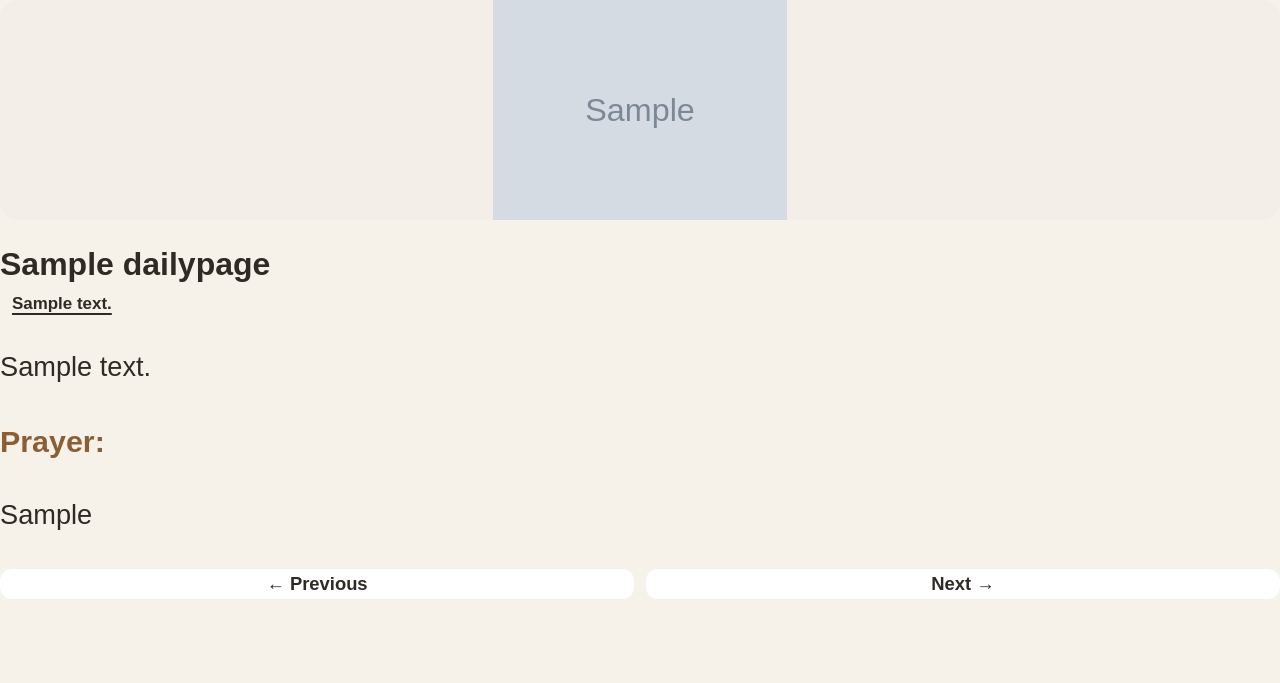
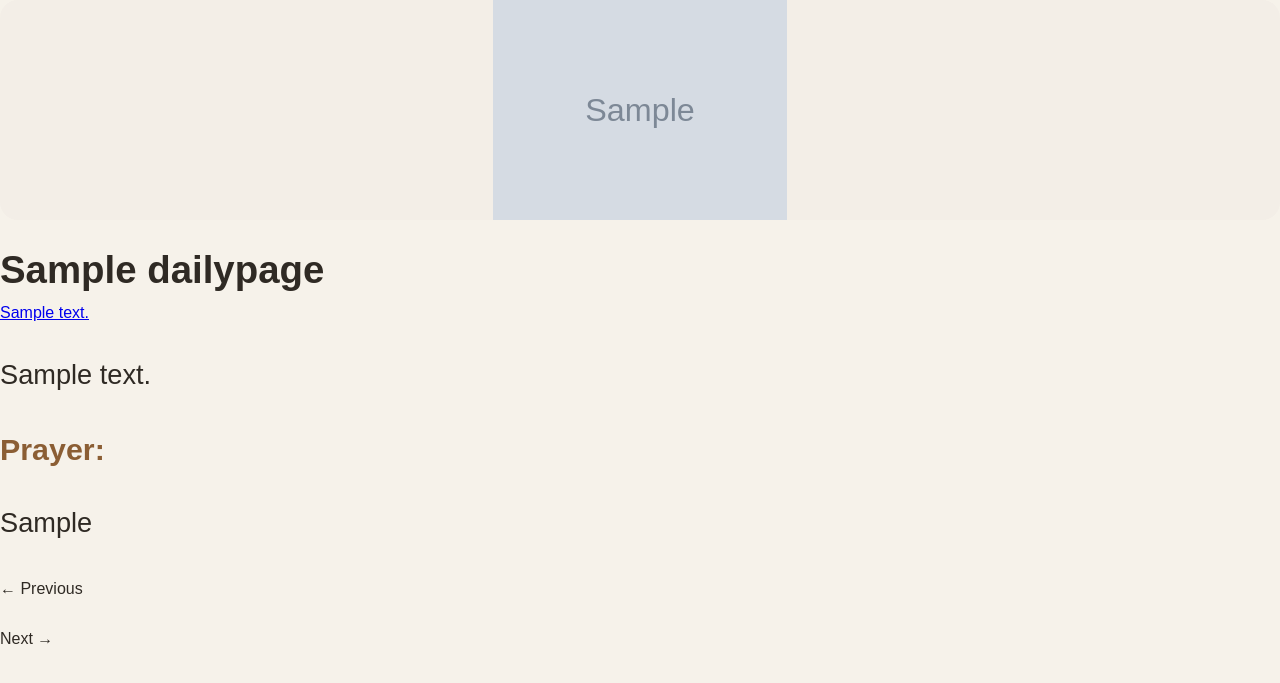
Before and after one commit to johnchen008/devotional2026, a Django app: page / in a window 1280 px wide. Shown: the top 683 px of the page. Run offline with Django 4.2, Linux system fonts and the light colour scheme; tables that the repository leaves empty hold one stand-in row (values such as "Sample post"); grey boxes marked "Sample" are stand-in pictures.

Commit message:
update template

```diff
--- a/static/css/site.css
+++ b/static/css/site.css
@@ -33,7 +33,7 @@ body {
 }
 
 .page-title {
-    font-size: 2rem;
+    font-size: 2.4rem;
     font-weight: 700;
     margin-bottom: 10px;
     line-height: 1.25;
@@ -45,37 +45,13 @@ body {
     margin-bottom: 24px;
 }
 
-.reading-links a {
-    font-weight: bold;
-}
 
-.reading-links a {
-    color: var(--accent);
-    text-decoration: underline;
-    text-underline-offset: 4px;
-    text-decoration-thickness: 1.5px;
-}
 
 .reading-links {
-    display: flex;
-    flex-wrap: wrap;
-    gap: 10px;
-    margin-bottom: 6px;
+    color: #8b5e34;
+    text-decoration: underline;
+    margin-right: 0.2em;
 }
-
-.reading-links a {
-
-    padding: 0px 12px;
-    font-size: 1.06rem;
-
-}
-
-.reading-links a:hover {
-    text-decoration: underline;
-
-
-}
-
 
 .section-label {
     font-size: 1.9rem;
@@ -91,32 +67,32 @@ body {
     line-height: 1.9;
     text-align: left;
     letter-spacing: 0;
-    margin-bottom: 28px;
+    margin-bottom: 10px;
 }
 
-.nav-links {
+.nav-btn {
     display: flex;
-    gap: 12px;
-    margin-top: 28px;
+    justify-content: space-between;
+    gap: 16px;
+    margin-top: 32px;
 }
 
-
-.nav-btn {
-
-    font-weight: bold;
-    font-size: 1.15rem;
-    flex: 1;
-    text-align: center;
+.nav-btn a,
+.nav-btn span {
+    display: inline-block;
+    padding: 16px 28px;
+    border-radius: 12px;
+    font-size: 1.35rem;
     text-decoration: none;
-    padding: 4px 1px;
-
-    border-radius: 12px;
-    border: 1px solid var(--border);
-    display: inline-block;
-    background: #fff;
-    color: var(--accent);
+    background: #8b5e34;
+    color: white;
+    box-sizing: border-box;
 }
 
+.nav-btn .disabled {
+    background: #c7beb5;
+    color: #f8f6f3;
+}
 
 .empty-state {
     font-size: 1.6rem;
@@ -148,7 +124,7 @@ body {
         margin-bottom: 20px;
     }
 
-    .reading-links {
+    .reading-line {
         font-size: 1.15rem;
         line-height: 1.8;
         margin-bottom: 20px;
@@ -162,7 +138,7 @@ body {
 
  .body-text p {
     margin: 0 0 0.9em 0;
-    line-height: 1.2;
+    line-height: 1.9;
 }
 
 .body-text p:last-child {
@@ -174,8 +150,8 @@ body {
 }
     .prayer-text {
         font-size: 1.7rem;
-        line-height: 1.2;
-        margin-bottom: 10px;
+        line-height: 1.95;
+        margin-bottom: 22px;
     }
 
     .nav-btn {
```
